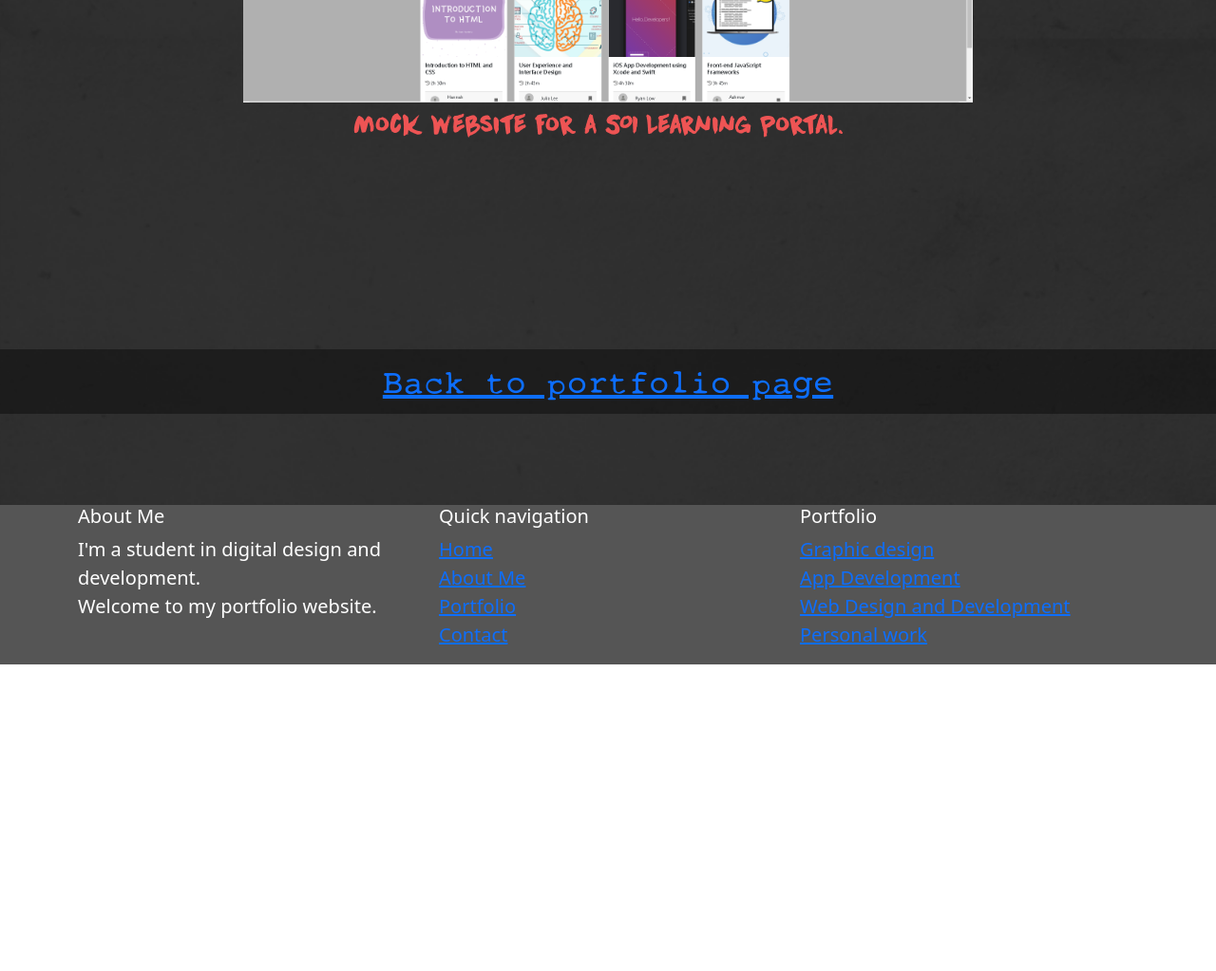
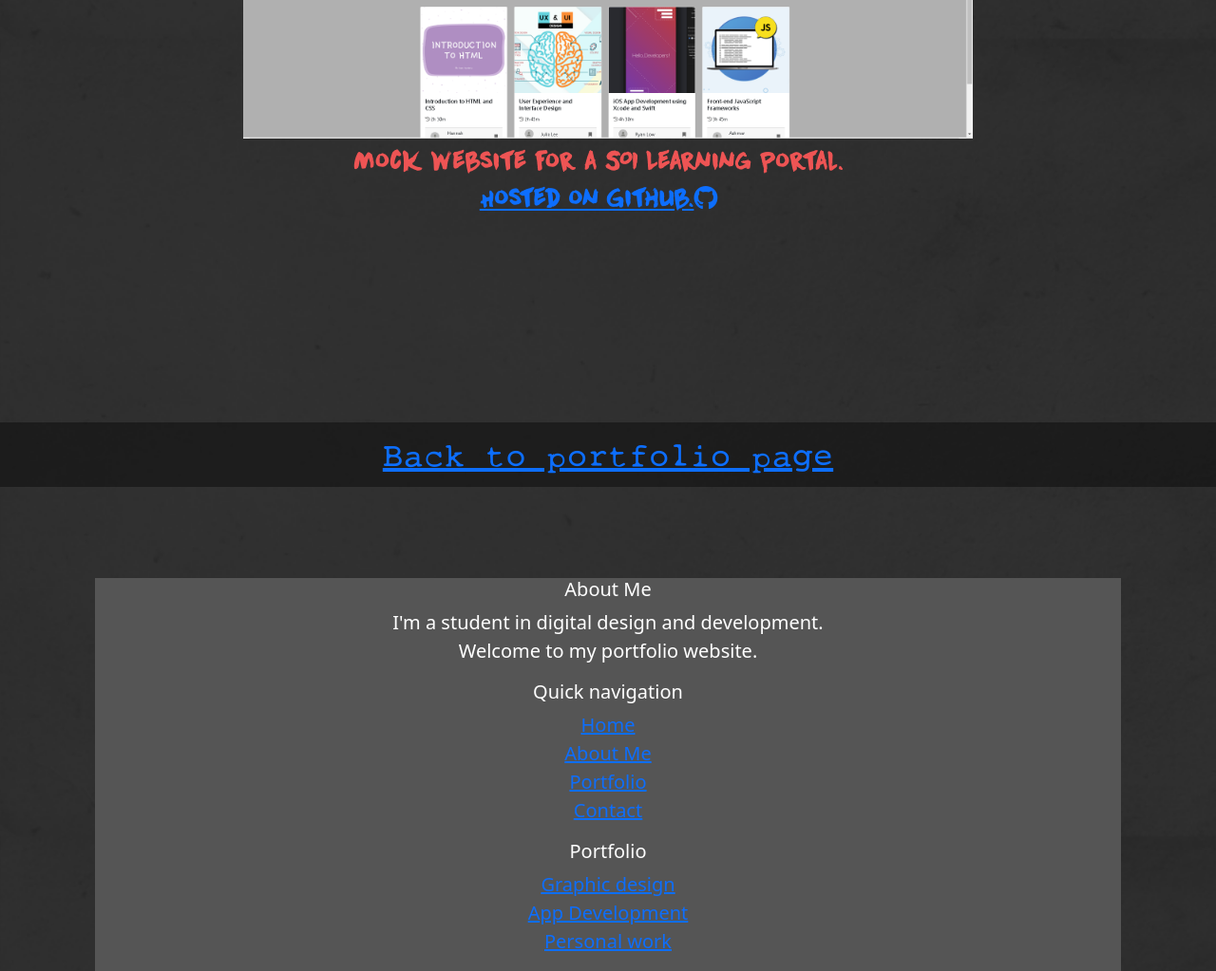
Before and after one commit to ChongJingWei/22024709portfolio, a plain HTML site: page portfolio_web.html in a window 1280 px wide. Shown: the part 1640-2663 px from the top of the page at 95% size. Before the commit the page ends 2340 px from the top, so only its background shows below. Drawn offline with nearby package versions, Linux system fonts and the light colour scheme; files whose address does not match are found by name.

Commit message:
Footer fix

```diff
--- a/portfolio_web.html
+++ b/portfolio_web.html
@@ -120,7 +120,7 @@ and open the template in the editor.
     </div>
     <div class="text-container">
                     <h2 class="InkText description-text" style="color: #EE5454; font-size: 2vw;">
-                Mock website for a travel agency.<br>
+                        Mock website for a travel agency.<br><a href="https://chongjingwei.github.io/C219_WorldXplore/">Hosted on Github.<i class="fab fa-github"></i></a><br>
 
             </h2>
     </div>
@@ -140,7 +140,7 @@ and open the template in the editor.
     </div>
     <div class="text-container">
                     <h2 class="InkText description-text" style="color: #EE5454; font-size: 2vw;">
-                Mock website for a SOI Learning Portal.<br>
+                        Mock website for a SOI Learning Portal.<br><a href="https://chongjingwei.github.io/C219_PS07/">Hosted on Github.<i class="fab fa-github"></i></a><br>
 
             </h2>
     </div>
@@ -158,14 +158,15 @@ and open the template in the editor.
       <br><br><br><br>
       <!----------------------------------------------------------------------------------------------------------------------------------->
      <!-- My stupid Footer -->
-<footer class="footer" style="background-color: #555555;">
-    <div class="container">
-        <div class="row">
-            <div class="col-md-4" style="color:white;">
+<footer class="footer" style="background-color: #555555; text-align: center; color: white; margin: 0 100px;">
+
+    <div class="row text-center">
+        <div>
             <h5>About Me</h5>
             <p>I'm a student in digital design and development.<br>Welcome to my portfolio website.</p>
         </div>
-            <div class="col-md-4" style="color:white;">
+
+        <div>
             <h5>Quick navigation</h5>
             <ul class="list-unstyled">
                 <li><a href="homepage.html">Home</a></li>
@@ -174,18 +175,19 @@ and open the template in the editor.
                 <li><a href="contact.html">Contact</a></li>
             </ul>
         </div>
-            <div class="col-md-4" style="color:white;">
+
+        <div>
             <h5>Portfolio</h5>
             <ul class="list-unstyled">
                 <li><a href="portfolio_graphic.html">Graphic design</a></li>
                 <li><a href="portfolio_app.html">App Development</a></li>
-                    <li><a href="portfolio_web.html">Web Design and Development</a></li>
                 <li><a href="portfolio_personal.html">Personal work</a></li>
             </ul>
         </div>
     </div>
-    </div>
+
 </footer>
+
 <!----------------------------------------------------------------------------------------------------------------------------------->
 <!--FOOTER BAR END---------------->
 
```
Also changed, not shown: about_me.html (+10 -8 lines), bob.html (+1 -1 lines), contact.html (+10 -8 lines), homepage.html (+10 -9 lines), index.html (+1 -1 lines), nbproject/private/private.xml (+8 -5 lines), portfolio.html (+1 -1 lines), portfolio_app.html (+10 -8 lines), portfolio_graphic.html (+10 -8 lines), portfolio_personal.html (+10 -8 lines), recent_work.html (+10 -9 lines), secret.html (+2 -2 lines). Lines whose indentation alone changed are shown as unchanged.
